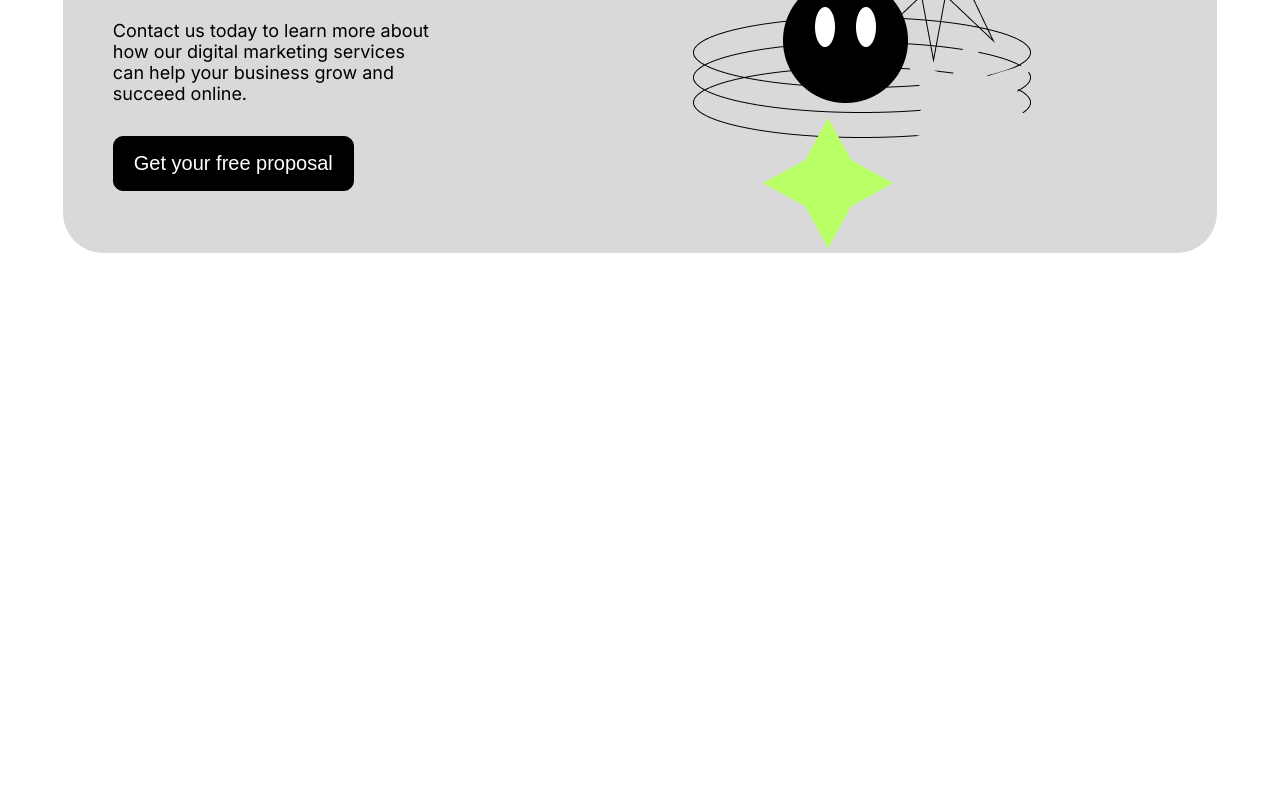
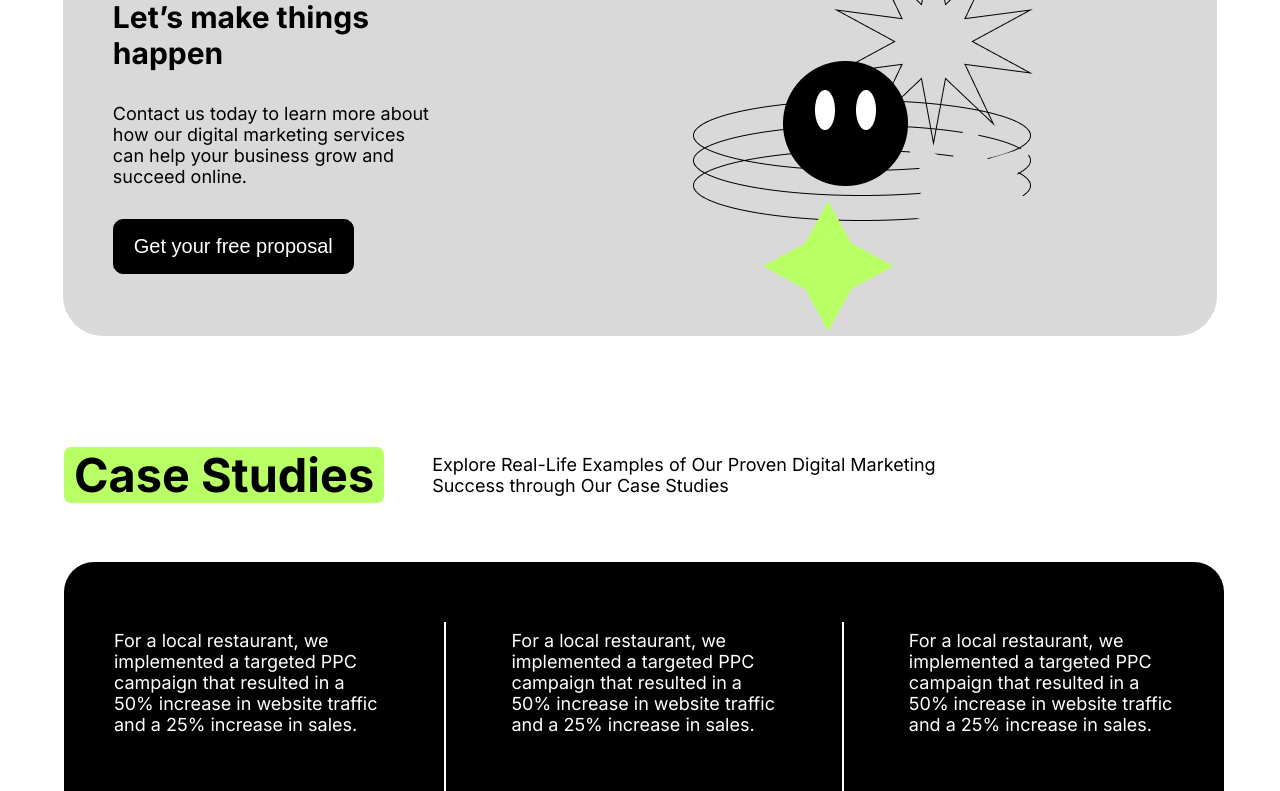
Before and after one commit to AsonglefacMillenium/positivitus, a Next.js app: page / in a window 1280 px wide. Shown: the part 2000-2791 px from the top of the page. Before the commit the page ends 2253 px from the top, so only its background shows below. Built offline with nearby package versions, Linux system fonts and the light colour scheme.

Commit message:
case studies section

```diff
--- a/components/molecules/section_header/styles.module.css
+++ b/components/molecules/section_header/styles.module.css
@@ -1,7 +1,7 @@
 .section_head_wrap{
-    width: 70%;
+    width: 100%;
     display: flex;
-    justify-content: space-between;
+    gap: 48px;
     align-items: center;
 }
 
@@ -12,6 +12,7 @@
     font-size: 4rem;
     color: #000;
     border-radius: 0.7rem;
+    width: fit-content;
 }
 
 .section_head h3{
@@ -19,7 +20,7 @@
 }
 
 .section_text{
-    width: 70%;
+    width: 50%;
     font-size: 1.8rem;
     color: #000;
 }
--- /dev/null
+++ b/components/templates/studies/index.tsx
@@ -0,0 +1,60 @@
+import React from "react";
+import styles from "./styles.module.css";
+import SectionHeader from "@/components/molecules/section_header";
+import Link from "next/link";
+import { RiArrowRightUpLine } from "react-icons/ri";
+
+const StudiesSection = () => {
+  return (
+    <div className={styles.study_wrapper}>
+      <SectionHeader
+        title="Case Studies"
+        text="Explore Real-Life Examples of Our Proven Digital Marketing Success through Our Case Studies"
+      />
+
+      <div className={styles.cards}>
+      <div className={styles.cards_wrapper}>
+        <div className={styles.study_card}>
+          <p>
+            For a local restaurant, we implemented a targeted PPC campaign that
+            resulted in a 50% increase in website traffic and a 25% increase in
+            sales.
+          </p>
+          <Link href="">
+            <p>Learn More</p>
+            <RiArrowRightUpLine />
+          </Link>
+        </div>
+        <div className={styles.separator}></div>
+        <div className={styles.study_card}>
+          <p>
+            For a local restaurant, we implemented a targeted PPC campaign that
+            resulted in a 50% increase in website traffic and a 25% increase in
+            sales.
+          </p>
+          <Link href="">
+            <p>Learn More</p>
+            <RiArrowRightUpLine />
+          </Link>
+        </div>
+        <div className={styles.separator}></div>
+        <div className={styles.study_card}>
+          <p>
+            For a local restaurant, we implemented a targeted PPC campaign that
+            resulted in a 50% increase in website traffic and a 25% increase in
+            sales.
+          </p>
+          <Link href="">
+            <p>Learn More</p>
+            <RiArrowRightUpLine />
+          </Link>
+        </div>
+      </div>
+      </div>
+
+
+    </div>
+  );
+};
+
+export default StudiesSection;
--- /dev/null
+++ b/components/templates/studies/styles.module.css
@@ -0,0 +1,56 @@
+.study_wrapper{
+    width: 100%;
+    display: flex;
+    flex-direction: column;
+    gap: 48px;
+    height: fit-content;
+}
+.cards{
+    width: 92%;
+    padding: 5rem;
+    background-color: #000;
+    border-radius: 3rem;
+}
+.cards_wrapper{
+    width: 100%;
+
+    display: flex;
+    justify-content: space-between;
+    align-items: flex-start;
+
+
+    height: fit-content;
+}
+
+.study_card{
+    width: 25%;
+    display: flex;
+    flex-direction: column;
+    gap: 16px;
+}
+
+.study_card p{
+    color: #fff;
+    font-size: 1.8rem;
+}
+
+.study_card a{
+    display: flex;
+    gap: 8px;
+    text-decoration: none;
+    align-items: center;
+}
+.study_card a{
+    font-size: 3rem;
+    color: #B9FF66;
+}
+.cards_wrapper a p{
+    font-size: 2rem;
+    color: #B9FF66;
+}
+
+.separator{
+    height: 200px;
+    border: 1px solid #fff;
+    align-self: center;
+}
--- a/screens/home/index.tsx
+++ b/screens/home/index.tsx
@@ -3,6 +3,7 @@ import styles from "./styles.module.css";
 import Lander from "@/components/templates/lander";
 import Services from "@/components/templates/service";
 import ProposeSection from "@/components/templates/propose";
+import StudiesSection from "@/components/templates/studies";
 
 const HomeScreen = () => {
   return (
@@ -11,6 +12,7 @@ const HomeScreen = () => {
         <Lander />
         <Services />
         <ProposeSection />
+        <StudiesSection />
       </div>
     </div>
   );
--- a/screens/home/styles.module.css
+++ b/screens/home/styles.module.css
@@ -9,7 +9,7 @@
     flex-direction: column;
     align-items: center;
     justify-content: center;
-    gap: 48px;
+    gap: 100px;
     margin: 0 auto;
 
 }
```
